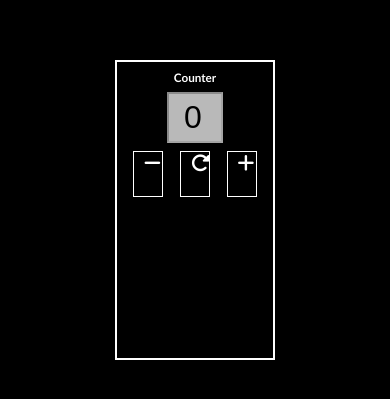
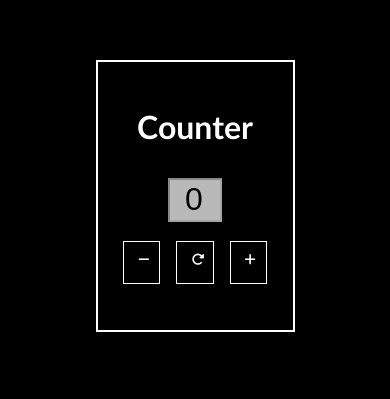
Before and after one commit to Ankit-Deep/Number-Counter, a plain HTML site: page index.html in a window 390 px wide. Shown: the part 193-592 px from the top of the page. Drawn offline with Linux system fonts and the light colour scheme.

Commit message:
Add a little bit of responsiveness

```diff
--- a/index.html
+++ b/index.html
@@ -16,44 +16,50 @@
             margin: auto;
             margin-top: 30vh;
             border: 2px solid rgb(255, 255, 255);
-            width: 40vw;
-            height: 35vh;
+            width: 50vw;
+            height: 30vh;
+            padding-bottom: 15px;
             display: flex;
             justify-self: center;
             align-items: center;
+            justify-content: center;
+            gap: 10px;
             flex-direction: column;
         }
 
         .main h1 {
-            font-size: 3vw;
+            font-size: 2rem;
         }
 
         .main > .counting {
             background-color: rgba(255, 255, 255, 0.724);
             color: black;
             font-size: 2rem;
-            width: 35px;
-            height: 45px;
-            padding-left: 15px;
+            width: 25%;
+            height: 15%;
+            padding-left: 0px;
+            text-align: center;
         }
 
         .icons {
             width: 90%;
-            height: 15%;
+            height: 20%;
             margin: 5% 0 0 0;
             display: flex;
-            justify-content: space-around;
+            justify-content: space-evenly;
         }
 
         .icons > span {
             border: 1px solid rgb(255, 255, 255);
             width: 20%;
-            height: 100%;
+            height: 80%;
         }
 
         span > i {
-            font-size: 1.2rem;
-            margin: 10% 0 0 35%;
+            font-size: 0.8rem;
+            position: relative;
+            top: 15%;
+            left: 40%;
         }
 
     </style>
--- a/script.js
+++ b/script.js
@@ -4,11 +4,16 @@ const refresh = document.querySelector('#refresh');
 const add = document.querySelector('#add');
 const counting = document.querySelector('.counting');
 let count = counting.value;
+let globalCount = count;
+let length_ = count.length;
+
+// console.log(count);
 
 //refresh the value to 0 feature
 refresh.addEventListener('click', (e) => {
     counting.value = 0;
     count = counting.value;
+    // globalCount = count;
 });
 
 //adding numbers feature
@@ -18,13 +23,16 @@ add.addEventListener('click', (e) => {
     function adding(num) {
         let addNum = num + 1;
         count = addNum;
-        console.log(addNum);
+        // console.log(addNum);
     }
 
     adding(count);
     counting.value = count;
+    globalCount = counting.value;
+    console.log('The length = ', length_);
 
 });
+
 
 //reducing the numbers feature
 minus.addEventListener('click', () => {
@@ -33,9 +41,17 @@ minus.addEventListener('click', () => {
     function minus(num) {
         let minusNum = num - 1;
         count = minusNum;
-        console.log(minusNum);
+        // console.log(minusNum);
     }
 
     minus(count);
     counting.value = count;
+    globalCount = counting.value;
+    console.log('The length = ', length_);
+
 })
+
+
+// console.log(globalCount);
+// let length_ = globalCount.length;
+console.log(length_);
```
